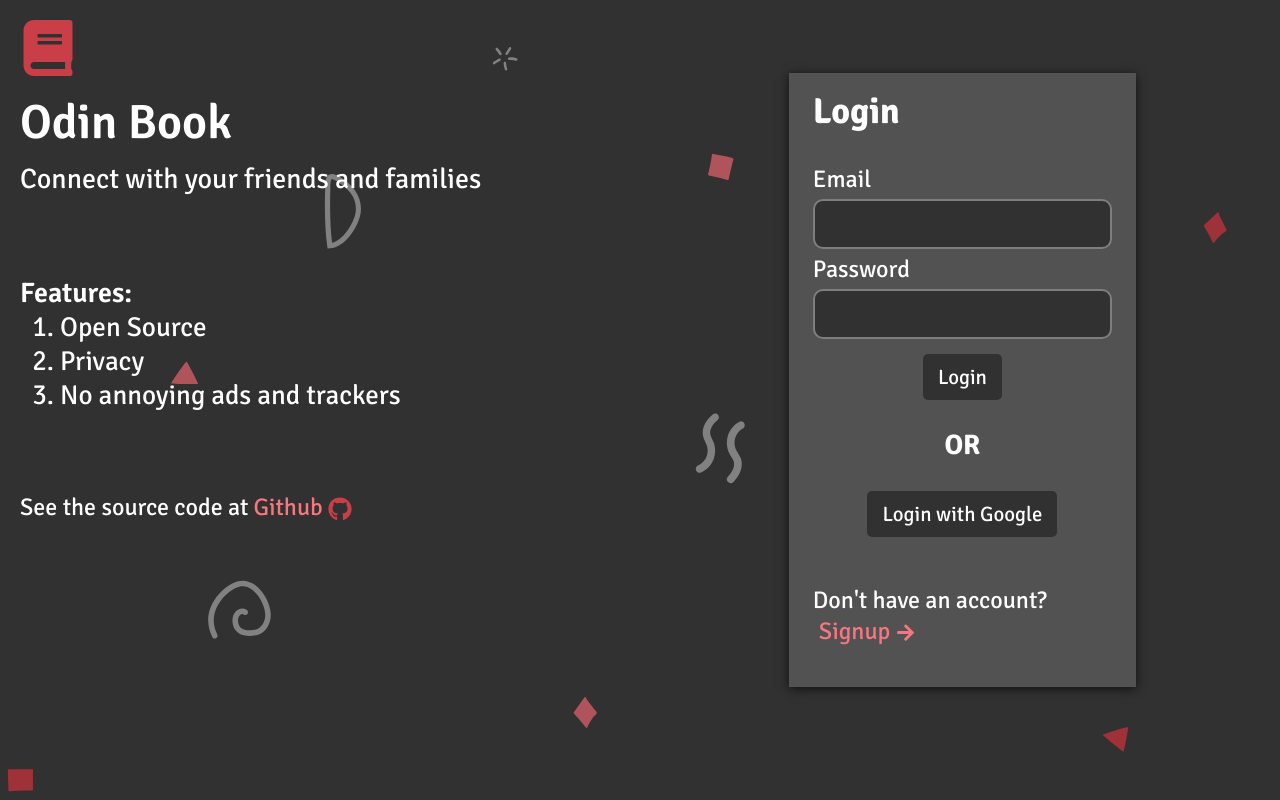
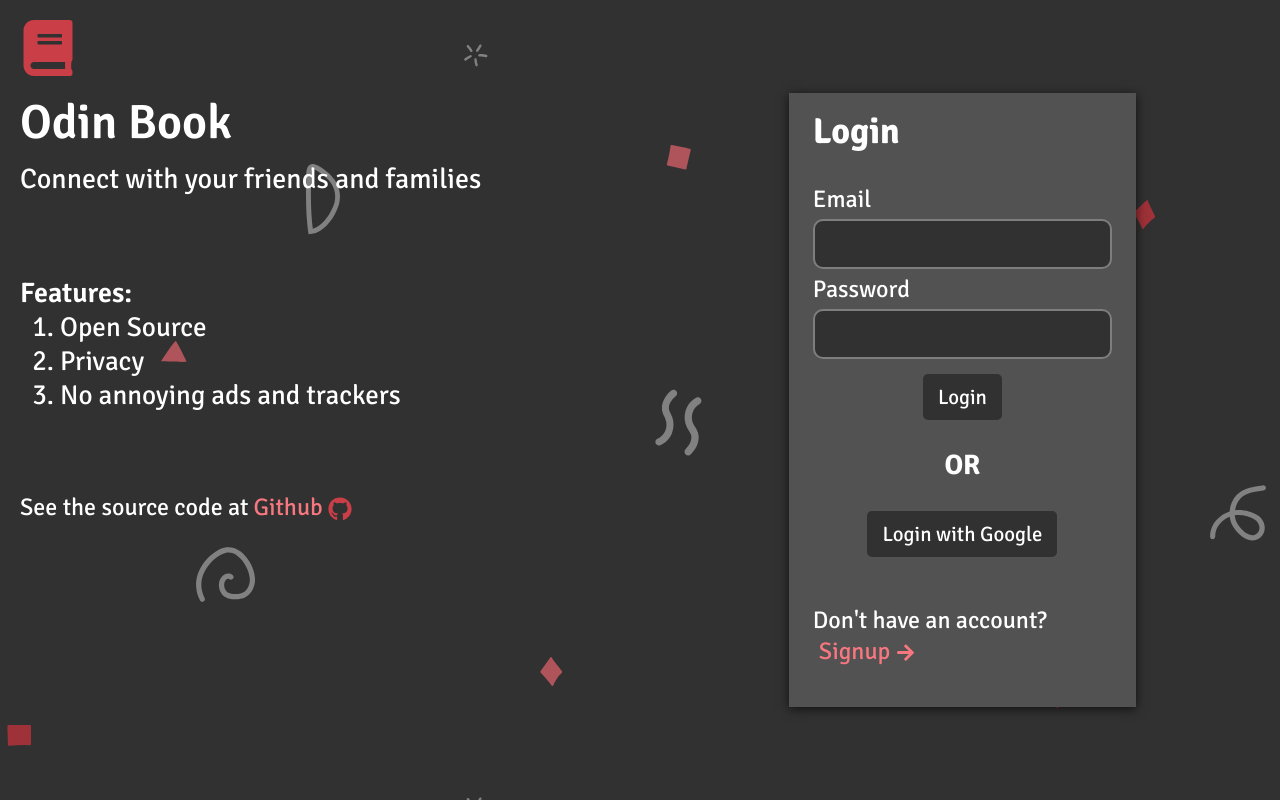
Before and after one commit to aayushmau5/odin-book, a Next.js app in the folder client/: page / in a window 1280 px wide. Built offline with nearby package versions, Linux system fonts and the light colour scheme.

Commit message:
refactor homepage CSS

```diff
--- a/client/Components/StyledComponents.tsx
+++ b/client/Components/StyledComponents.tsx
@@ -16,7 +16,7 @@ export const Button = styled.button`
     background: var(--light-red);
   }
   &:focus {
-    outline: 2px solid var(--light-red);
+    outline: 2px solid var(--red);
   }
   &:active {
     background: var(--red);
--- a/client/styles/Home.module.scss
+++ b/client/styles/Home.module.scss
@@ -1,8 +1,10 @@
 .home {
+  background-image: url(../background.svg);
   padding: 20px;
   display: flex;
   flex-direction: column;
   align-items: center;
+  min-height: 100vh;
 
   &__hero {
     flex-grow: 1;
@@ -57,7 +59,6 @@
 
 @media (min-width: 900px) {
   .home {
-    height: calc(100vh - 40px);
     flex-direction: row;
 
     &__hero {
--- a/client/styles/globals.scss
+++ b/client/styles/globals.scss
@@ -16,7 +16,7 @@
 }
 
 body {
-  background-image: url(../background.svg);
+  background-color: var(--dark-gray);
   background-repeat: no-repeat;
   background-size: cover;
   margin: 0;
```
